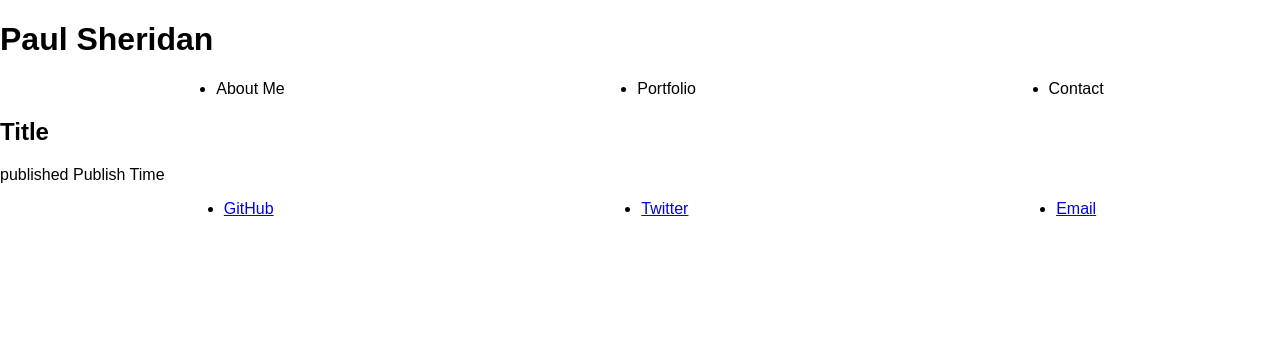
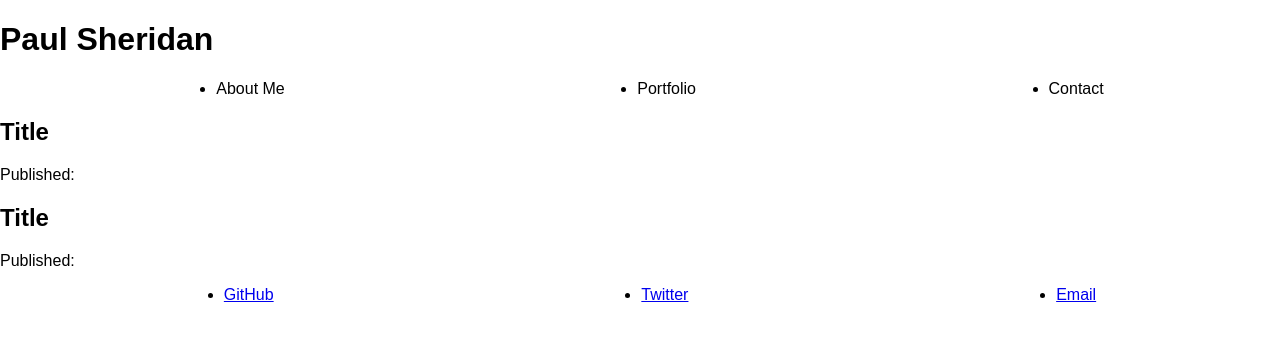
Before and after one commit to paulsheridan/portfolio, a plain HTML site: page index.html in a window 1280 px wide. Drawn offline with nearby package versions, Linux system fonts and the light colour scheme.

Commit message:
List populates, but with 1 too many entries and still no copy.

```diff
--- a/index.html
+++ b/index.html
@@ -21,9 +21,9 @@
       <section id="portfolio">
         <article class="template">
           <header>
-            <h2>Title</h2>
+            <h2 class="title">Title</h2>
             <div class="published">
-              published <time pubdate datetime="2000-01-01">Publish Time</time>
+              Published: <time></time>
             </div>
           </header>
           <section class="project-link"></section>
--- a/js/app.js
+++ b/js/app.js
@@ -1,9 +1,9 @@
 var productBank = [
   {
-    title:       'Go Ship GO',
-    projectUrl:   'https://github.com/paulsheridan/go-ship-go',
-    publishedDate: '2015-11-05',
-    description:        '<p>A simple game about a simple spaceship.</p>'
+    title: 'Go Ship GO',
+    projectUrl: 'https://github.com/paulsheridan/go-ship-go',
+    publishedDate: '2015-04-09',
+    description: '<p>A simple game about a simple spaceship.</p>'
   },
 ];
 
@@ -18,7 +18,7 @@ function Project (details) {
 
 Project.prototype.postToSite = function(){
   var $newProject = $('article.template').clone();
-  $newProject.data('title', this.title);
+  $newProject.data('', this.title);
   $newProject.removeClass('template');
   return $newProject;
 };
@@ -27,5 +27,5 @@ productBank.forEach(function(ele) {
 });
 
 projects.forEach(function(a){
-  $('#projects').append(a.postToSite());
+  $('#portfolio').append(a.postToSite());
 });
```
